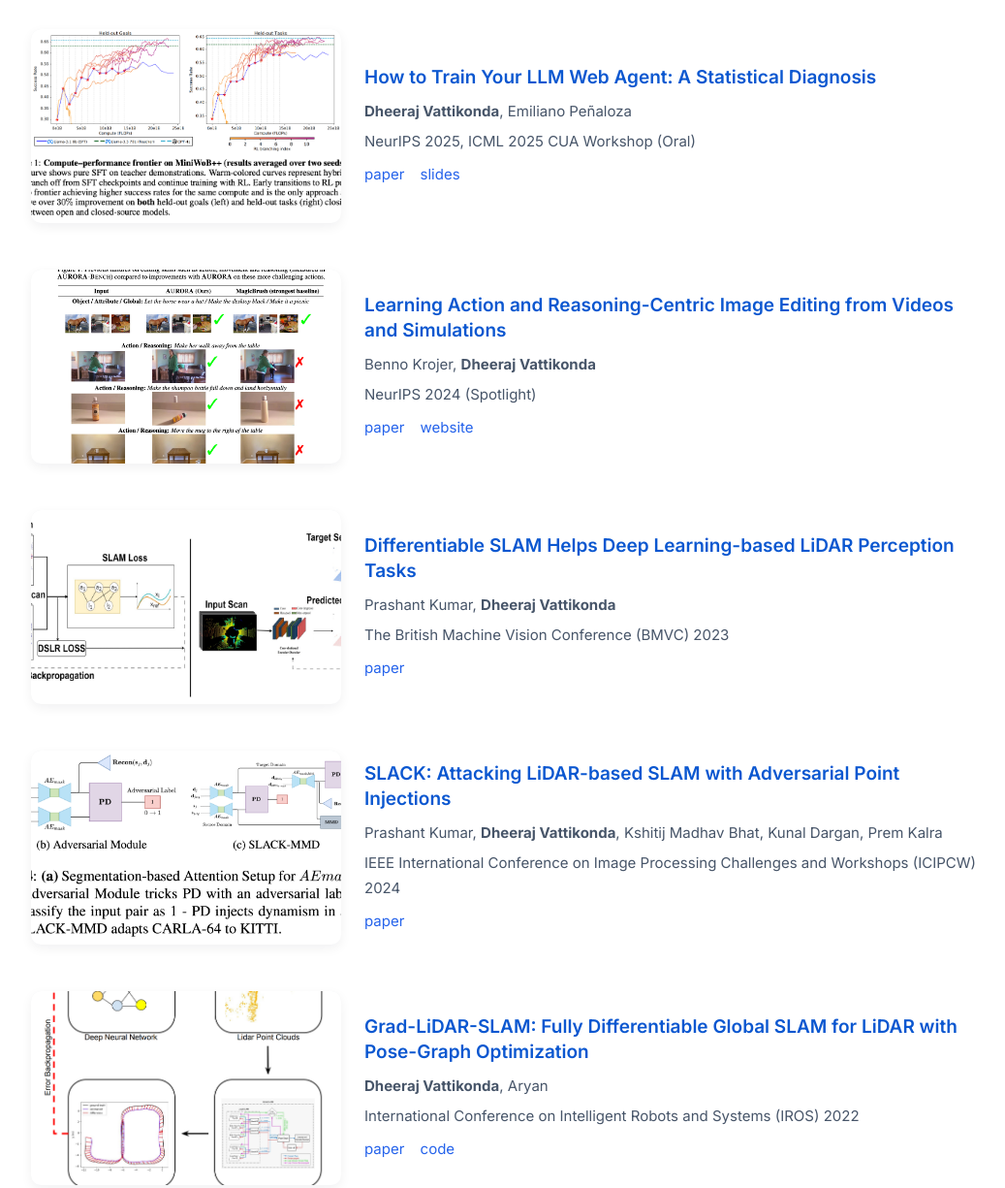
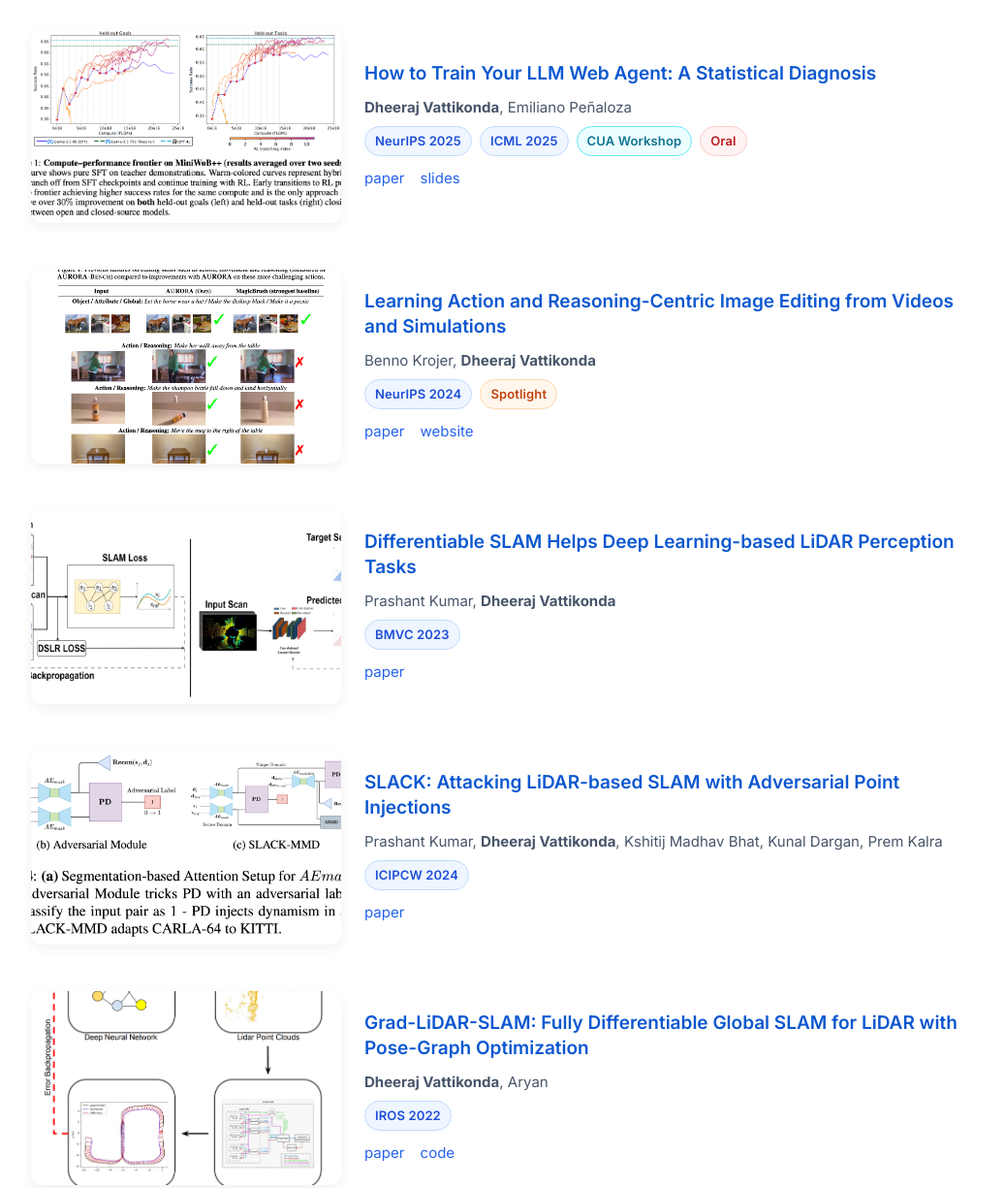
Before and after one commit to Vattikondadheeraj/dheerajvattikonda.github.io, a plain HTML site: page index.html in a window 1280 px wide. Shown: the part 620-1845 px from the top of the page at 97% size, without its empty margins (116-1153 px from the left). Drawn offline with Linux system fonts and the light colour scheme.

Commit message:
Replace paper venue with tags for publications
Removed paper venue elements and replaced them with tags for better categorization. Added tags for various conferences and formats for each publication.

```diff
--- a/index.html
+++ b/index.html
@@ -39,7 +39,6 @@
         .paper-title a { color:#0b57d0; font-weight:600; }
         .paper-title a:hover { text-decoration: underline; }
         .paper-authors { color:#475569; margin-bottom: 5px; font-size: 15px; }
-        .paper-venue { color:#475569; font-size: 15px; margin-bottom: 8px; }
         .paper-links { font-size: 15px; }
         .paper-links a { color:#2563eb; margin-right: 12px; }
         .mentee-list { list-style: none; padding: 0; }
@@ -59,6 +58,18 @@
         .social-links { display:flex; align-items:center; gap:14px; margin-top:12px; flex-wrap: wrap; }
         .social-links .links a { color:#2563eb; text-decoration:none; }
         .social-links .links a + a::before { content:" / "; color:#94a3b8; margin: 0 8px; }
+
+        /* ---- venue tags ---- */
+        .tags{display:flex;flex-wrap:wrap;gap:8px;margin:6px 0 10px}
+        .tag{display:inline-flex;align-items:center;padding:3px 10px;border-radius:999px;
+             font-size:13px;font-weight:600;letter-spacing:.01em;border:1px solid transparent;
+             background:#f1f5f9;color:#0f172a;white-space:nowrap}
+        .tag--conf{background:#eff6ff;color:#1d4ed8;border-color:#bfdbfe}
+        .tag--workshop{background:#ecfeff;color:#0e7490;border-color:#67e8f9}
+        .tag--oral{background:#fef2f2;color:#b91c1c;border-color:#fecaca}
+        .tag--spotlight{background:#fff7ed;color:#c2410c;border-color:#fed7aa}
+        .tag--year{background:#f8fafc;color:#334155;border-color:#e2e8f0}
+
         .x-btn { display:inline-flex; align-items:center; gap:8px; padding:8px 14px; border-radius:999px; background:#0f1419; color:#fff !important; font-weight:600; text-decoration:none; box-shadow:0 2px 8px rgba(0,0,0,0.12); }
         .x-btn:hover { opacity:.9; }
 
@@ -107,6 +118,7 @@
     <div class="section section-pubs">
         <h2>Selected Publications</h2>
 
+        <!-- Paper 1 -->
         <div class="paper">
             <div class="paper-image">
                 <img src="images/web_agents.png" alt="Web Agent Training" loading="lazy">
@@ -118,7 +130,12 @@
                 <div class="paper-authors">
                     <strong>Dheeraj Vattikonda</strong>, Emiliano Peñaloza
                 </div>
-                <div class="paper-venue">NeurIPS 2025, ICML 2025 CUA Workshop (Oral)</div>
+                <div class="tags">
+                  <span class="tag tag--conf">NeurIPS 2025</span>
+                  <span class="tag tag--conf">ICML 2025</span>
+                  <span class="tag tag--workshop">CUA Workshop</span>
+                  <span class="tag tag--oral">Oral</span>
+                </div>
                 <div class="paper-links">
                     <a href="https://arxiv.org/abs/2507.04103" target="_blank" rel="noopener noreferrer">paper</a>
                     <a href="#" target="_blank" rel="noopener noreferrer">slides</a>
@@ -126,6 +143,7 @@
             </div>
         </div>
 
+        <!-- Paper 2 -->
         <div class="paper">
             <div class="paper-image">
                 <img src="images/aurora.png" alt="Image Editing" loading="lazy">
@@ -135,7 +153,10 @@
                     <a href="https://arxiv.org/abs/2407.03471" target="_blank" rel="noopener noreferrer">Learning Action and Reasoning-Centric Image Editing from Videos and Simulations</a>
                 </div>
                 <div class="paper-authors">Benno Krojer, <strong>Dheeraj Vattikonda</strong></div>
-                <div class="paper-venue">NeurIPS 2024 (Spotlight)</div>
+                <div class="tags">
+                  <span class="tag tag--conf">NeurIPS 2024</span>
+                  <span class="tag tag--spotlight">Spotlight</span>
+                </div>
                 <div class="paper-links">
                     <a href="https://arxiv.org/abs/2407.03471" target="_blank" rel="noopener noreferrer">paper</a>
                     <a href="#" target="_blank" rel="noopener noreferrer">website</a>
@@ -143,6 +164,7 @@
             </div>
         </div>
 
+        <!-- Paper 3 -->
         <div class="paper">
             <div class="paper-image">
                 <img src="images/diff_slam.png" alt="Differentiable SLAM" loading="lazy">
@@ -152,13 +174,16 @@
                     <a href="https://arxiv.org/abs/2309.09206" target="_blank" rel="noopener noreferrer">Differentiable SLAM Helps Deep Learning-based LiDAR Perception Tasks</a>
                 </div>
                 <div class="paper-authors">Prashant Kumar, <strong>Dheeraj Vattikonda</strong></div>
-                <div class="paper-venue">The British Machine Vision Conference (BMVC) 2023</div>
+                <div class="tags">
+                  <span class="tag tag--conf">BMVC 2023</span>
+                </div>
                 <div class="paper-links">
                     <a href="https://arxiv.org/abs/2309.09206" target="_blank" rel="noopener noreferrer">paper</a>
                 </div>
             </div>
         </div>
 
+        <!-- Paper 4 -->
         <div class="paper">
             <div class="paper-image">
                 <img src="images/slack.png" alt="SLACK Attack" loading="lazy">
@@ -168,13 +193,16 @@
                     <a href="https://arxiv.org/abs/2504.03089" target="_blank" rel="noopener noreferrer">SLACK: Attacking LiDAR-based SLAM with Adversarial Point Injections</a>
                 </div>
                 <div class="paper-authors">Prashant Kumar, <strong>Dheeraj Vattikonda</strong>, Kshitij Madhav Bhat, Kunal Dargan, Prem Kalra</div>
-                <div class="paper-venue">IEEE International Conference on Image Processing Challenges and Workshops (ICIPCW) 2024</div>
+                <div class="tags">
+                  <span class="tag tag--conf">ICIPCW 2024</span>
+                </div>
                 <div class="paper-links">
                     <a href="https://arxiv.org/abs/2504.03089" target="_blank" rel="noopener noreferrer">paper</a>
                 </div>
             </div>
         </div>
 
+        <!-- Paper 5 -->
         <div class="paper">
             <div class="paper-image">
                 <img src="images/grad_lidar.png" alt="Grad-LiDAR-SLAM" loading="lazy">
@@ -184,13 +212,23 @@
                     <a href="https://openreview.net/forum?id=tvPtqbjsKgX" target="_blank" rel="noopener noreferrer">Grad-LiDAR-SLAM: Fully Differentiable Global SLAM for LiDAR with Pose-Graph Optimization</a>
                 </div>
                 <div class="paper-authors"><strong>Dheeraj Vattikonda</strong>, Aryan</div>
-                <div class="paper-venue">International Conference on Intelligent Robots and Systems (IROS) 2022 </div>
+                <div class="tags">
+                  <span class="tag tag--conf">IROS 2022</span>
+                </div>
                 <div class="paper-links">
                     <a href="https://openreview.net/pdf?id=tvPtqbjsKgX" target="_blank" rel="noopener noreferrer">paper</a>
                     <a href="#" target="_blank" rel="noopener noreferrer">code</a>
                 </div>
             </div>
         </div>
+
+        <!-- Example: ICLR 2025 (Oral) tag snippet you can reuse anywhere -->
+        <!--
+        <div class="tags">
+          <span class="tag tag--conf">ICLR 2025</span>
+          <span class="tag tag--oral">Oral</span>
+        </div>
+        -->
     </div>
 </body>
 </html>
```
